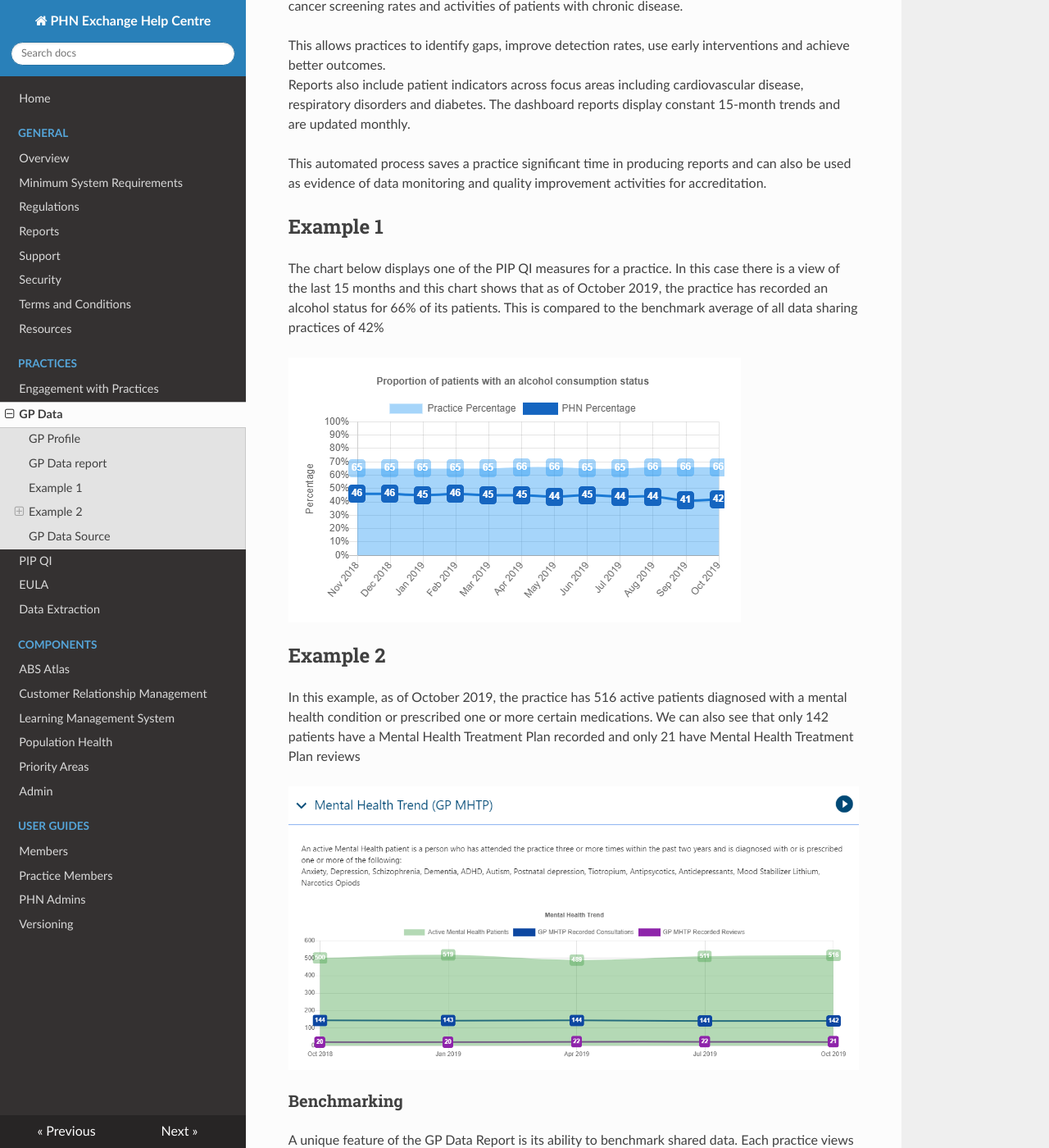
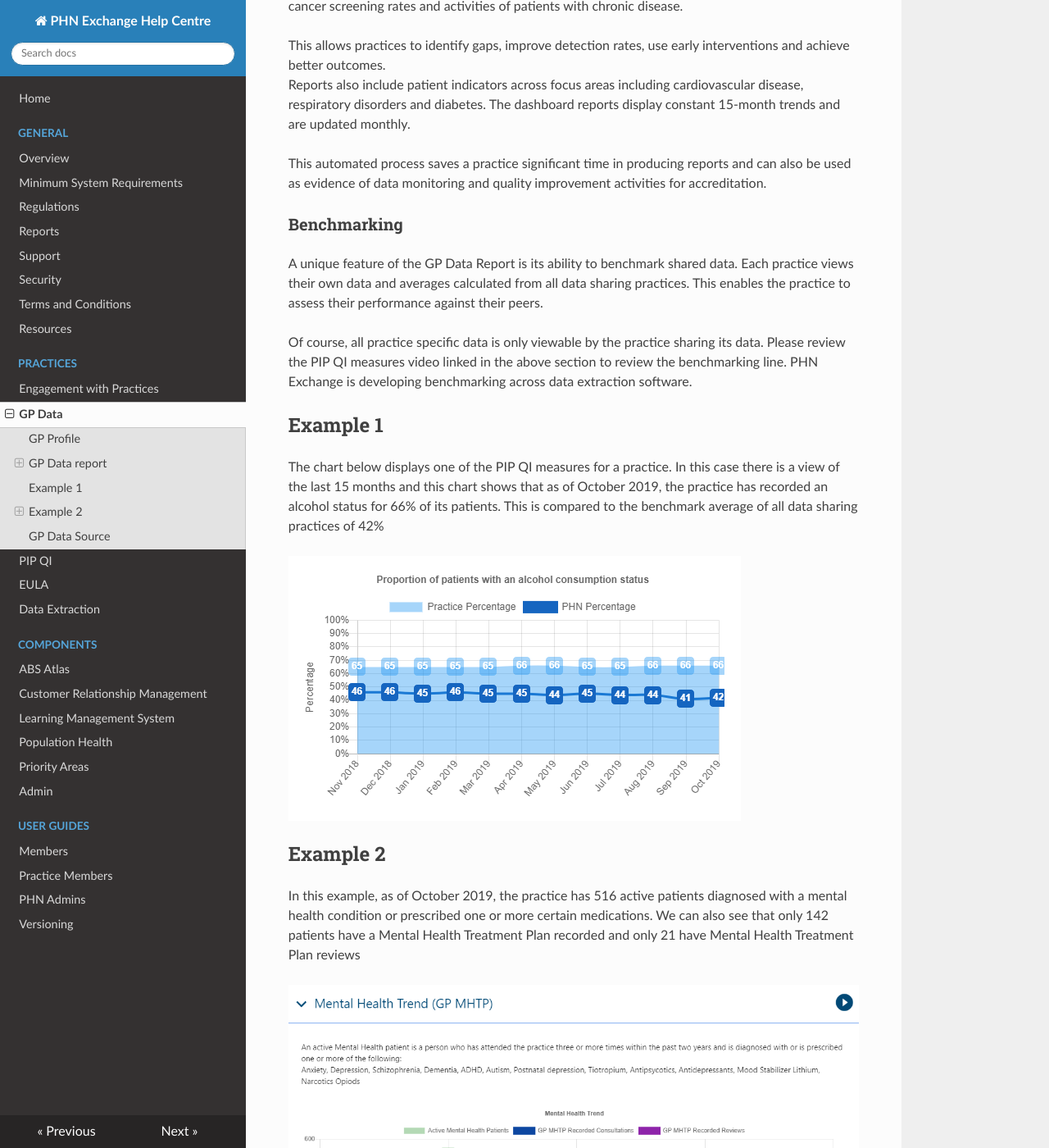
Before and after one commit to MurrayPHN/phn-exchange-docs, an MkDocs documentation site: the page built from docs/practices/gpdata.md, in a window 1280 px wide and 1400 px high, scrolled down 1345 px. Shown: the whole window at 82% size. Built offline with MkDocs 1.6.1, drawn with Linux system fonts in a browser that asks for light colours; nearby versions of some CDN libraries; some of the changed text lies outside the part shown.

Commit message:
Update gpdata.md

```diff
--- a/docs/practices/gpdata.md
+++ b/docs/practices/gpdata.md
@@ -26,6 +26,12 @@ The dashboard reports display constant 15-month trends and are updated monthly.
 
 This automated process saves a practice significant time in producing reports and can also be used as evidence of data monitoring and quality improvement activities for accreditation.
 
+### Benchmarking
+
+A unique feature of the GP Data Report is its ability to benchmark shared data. Each practice views their own data and averages calculated from all data sharing practices. This enables the practice to assess their performance against their peers.
+
+Of course, all practice specific data is only viewable by the practice sharing its data. Please review the PIP QI measures video linked in the above section to review the benchmarking line. PHN Exchange is developing benchmarking across data extraction software.
+
 ## Example 1
 
 The chart below displays one of the  PIP QI measures for a practice.
```
Also changed, not shown: other parts of docs/practices/gpdata.md (+0 -4 lines).
